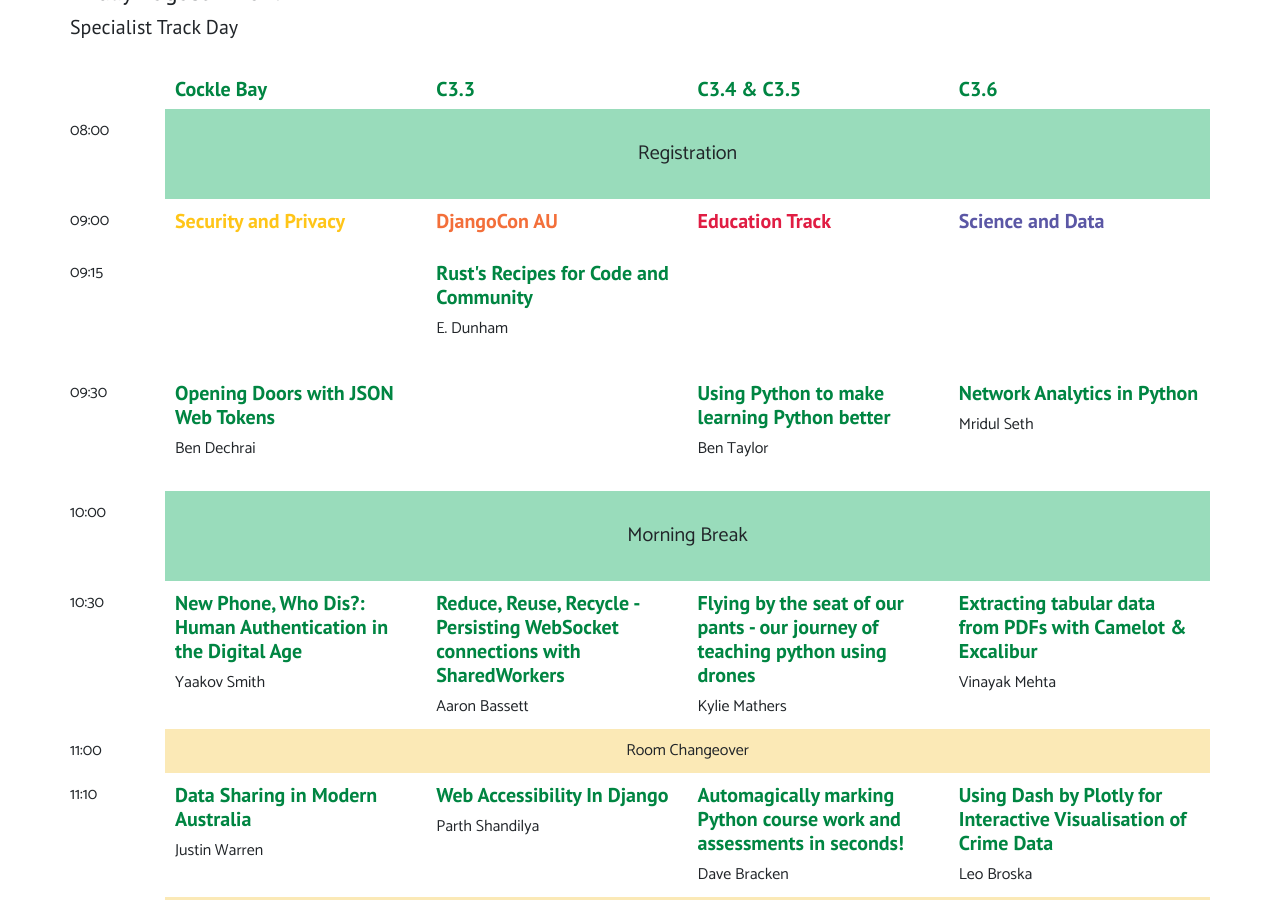
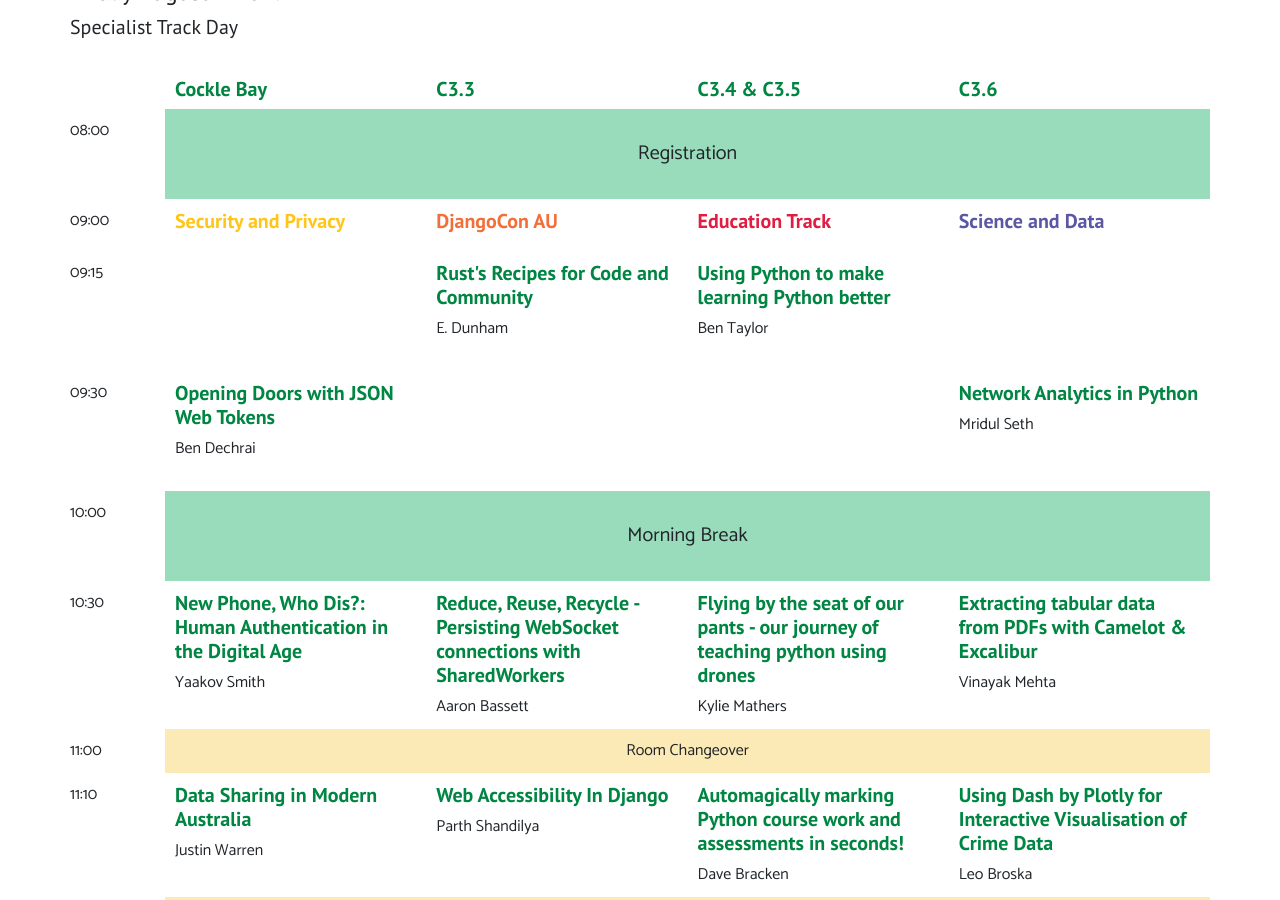
Before and after one commit to pyconau/2019.pycon-au.org, a Jekyll site: the page built from _pages/schedule/friday.md, in a window 1280 px wide and 900 px high, scrolled down 413 px. Built offline with Jekyll 4.4.1, drawn with Linux system fonts in a browser that asks for light colours.

Commit message:
Correct edu invited speaker time length

```diff
--- a/_data/schedule.yml
+++ b/_data/schedule.yml
@@ -18,12 +18,12 @@
     - { startTime: "09:15",
         endTime: "09:30",
         duration: 15,
-        talkIds: [403, 'DCAUIS', 403, 403]
+        talkIds: [403, 'DCAUIS', 'EDUINV', 403]
       }
     - { startTime: "09:30",
         endTime: "10:00",
         duration: 45,
-        talkIds: ['RTVHJX', 403, 'EDUINV', "XCT9AS"]
+        talkIds: ['RTVHJX', 403, 403, "XCT9AS"]
       }
     - { startTime: "10:00", endTime: "10:30", talkIds: [501] } # morning tea
     - { startTime: "10:30",
```
Also changed, not shown: _talks/4EDUINV-using-python-to-make-learning-python-better.md (+1 -0 lines).
